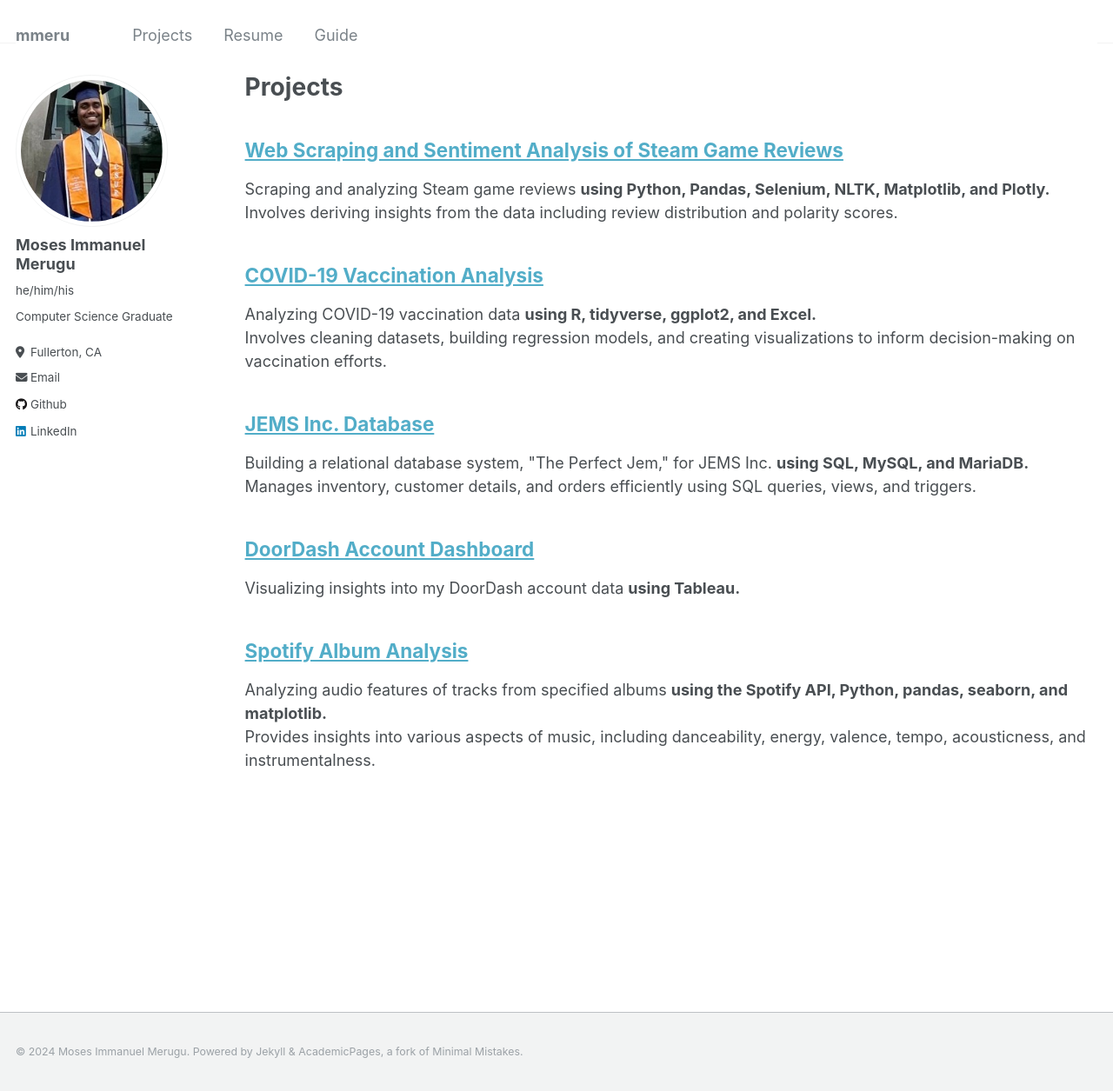
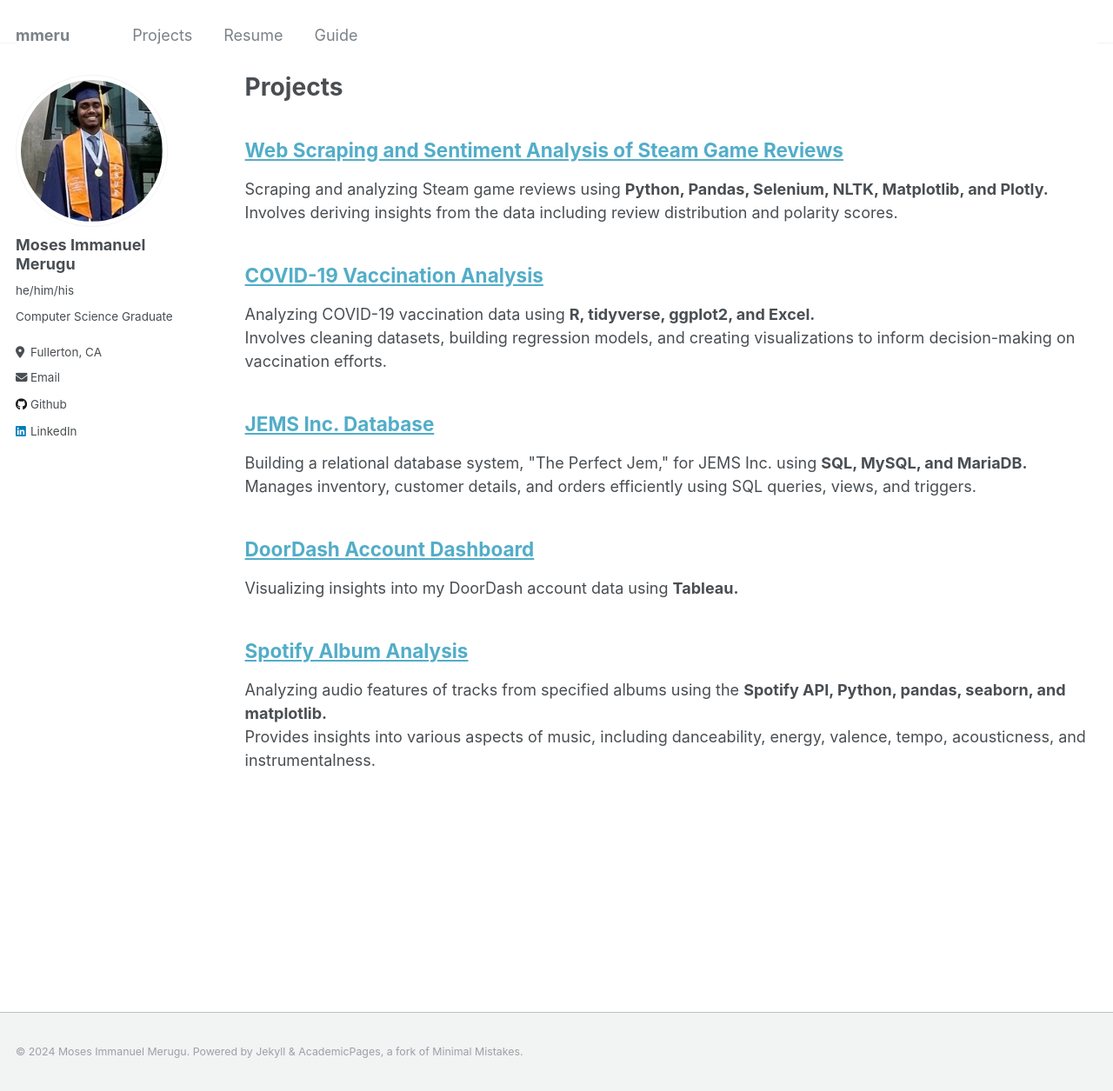
Before and after one commit to mmeru/mmeru.github.io, a Jekyll site: the page built from _pages/portfolio.html, in a window 1280 px wide and 1255 px high. Shown: the whole window at 87% size. Built offline with Jekyll 4.4.1, drawn with Linux system fonts in a browser that asks for light colours; part of the change alters nothing that is shown.

```diff
--- a/_pages/portfolio.html
+++ b/_pages/portfolio.html
@@ -11,28 +11,28 @@ author_profile: true
     <!-- Project 1 -->
     <div class="project">
         <h2><a href="https://github.com/mmeru/steam-review-analysis" target="_blank">Web Scraping and Sentiment Analysis of Steam Game Reviews</a></h2>
-        <p>Scraping and analyzing Steam game reviews <b>using Python, Pandas, Selenium, NLTK, Matplotlib, and Plotly.</b><br>Involves deriving insights from the data including review distribution and polarity scores.
+        <p>Scraping and analyzing Steam game reviews using <b>Python, Pandas, Selenium, NLTK, Matplotlib, and Plotly.</b><br>Involves deriving insights from the data including review distribution and polarity scores.
     </div>
 
     <!-- Project 2 -->
     <div class="project">
         <h2><a href="https://github.com/mmeru/vaccination-analysis-project" target="_blank">COVID-19 Vaccination Analysis</a></h2>
-        <p>Analyzing COVID-19 vaccination data <b>using R, tidyverse, ggplot2, and Excel.</b><br>Involves cleaning datasets, building regression models, and creating visualizations to inform decision-making on vaccination efforts.</p>
+        <p>Analyzing COVID-19 vaccination data using <b>R, tidyverse, ggplot2, and Excel.</b><br>Involves cleaning datasets, building regression models, and creating visualizations to inform decision-making on vaccination efforts.</p>
     </div>
 
     <!-- Project 3 -->
     <div class="project">
         <h2><a href="https://github.com/mmeru/JEMS-database-project" target="_blank">JEMS Inc. Database</a></h2>
-        <p>Building a relational database system, "The Perfect Jem," for JEMS Inc. <b>using SQL, MySQL, and MariaDB.</b><br>Manages inventory, customer details, and orders efficiently using SQL queries, views, and triggers.</p>
+        <p>Building a relational database system, "The Perfect Jem," for JEMS Inc. using <b>SQL, MySQL, and MariaDB.</b><br>Manages inventory, customer details, and orders efficiently using SQL queries, views, and triggers.</p>
     </div>
 
     <!-- Project 4 -->
     <div class="project">
         <h2><a href="https://public.tableau.com/app/profile/moses.merugu/viz/mydoordash/Dashboard1" target="_blank">DoorDash Account Dashboard</a></h2>
-        <p>Visualizing insights into my DoorDash account data <b>using Tableau.</b></p>
+        <p>Visualizing insights into my DoorDash account data using <b>Tableau.</b></p>
     </div>
 
     <div class="project">
         <h2><a href="https://github.com/mmeru/spotify-album-analysis" target="_blank">Spotify Album Analysis</a></h2>
-        <p>Analyzing audio features of tracks from specified albums <b>using the Spotify API, Python, pandas, seaborn, and matplotlib.</b><br>Provides insights into various aspects of music, including danceability, energy, valence, tempo, acousticness, and instrumentalness.</p>
+        <p>Analyzing audio features of tracks from specified albums using the <b>Spotify API, Python, pandas, seaborn, and matplotlib.</b><br>Provides insights into various aspects of music, including danceability, energy, valence, tempo, acousticness, and instrumentalness.</p>
     </div>
```
